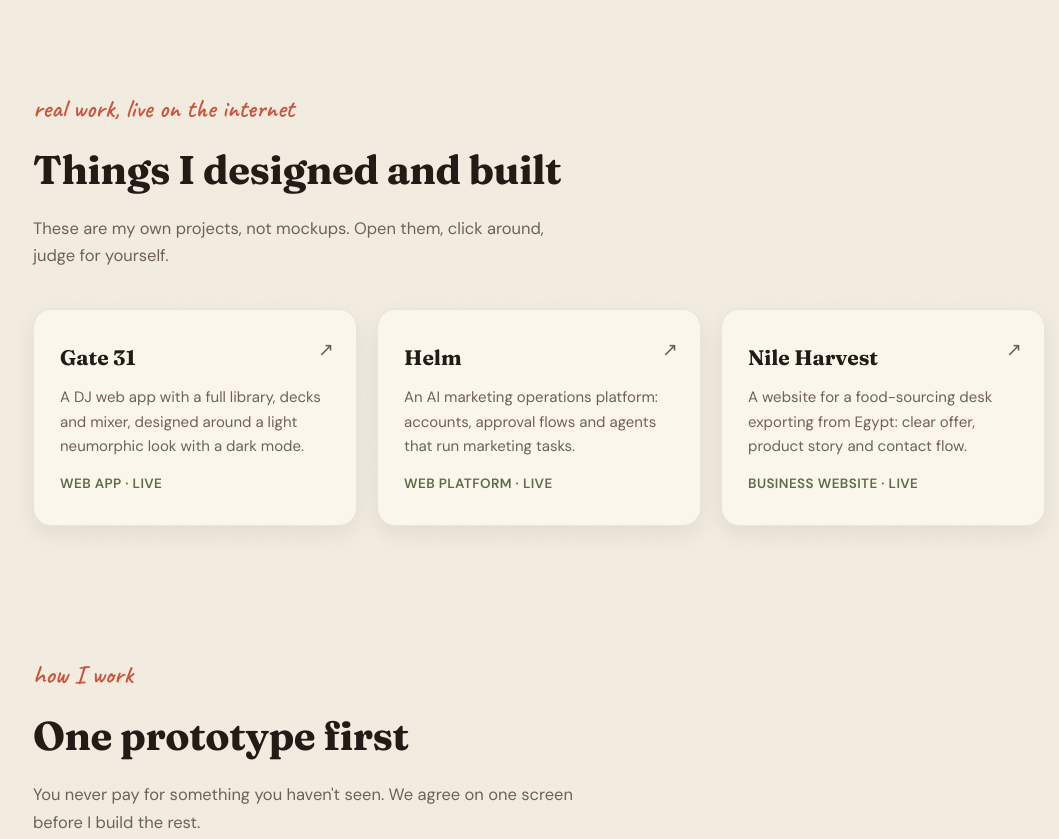
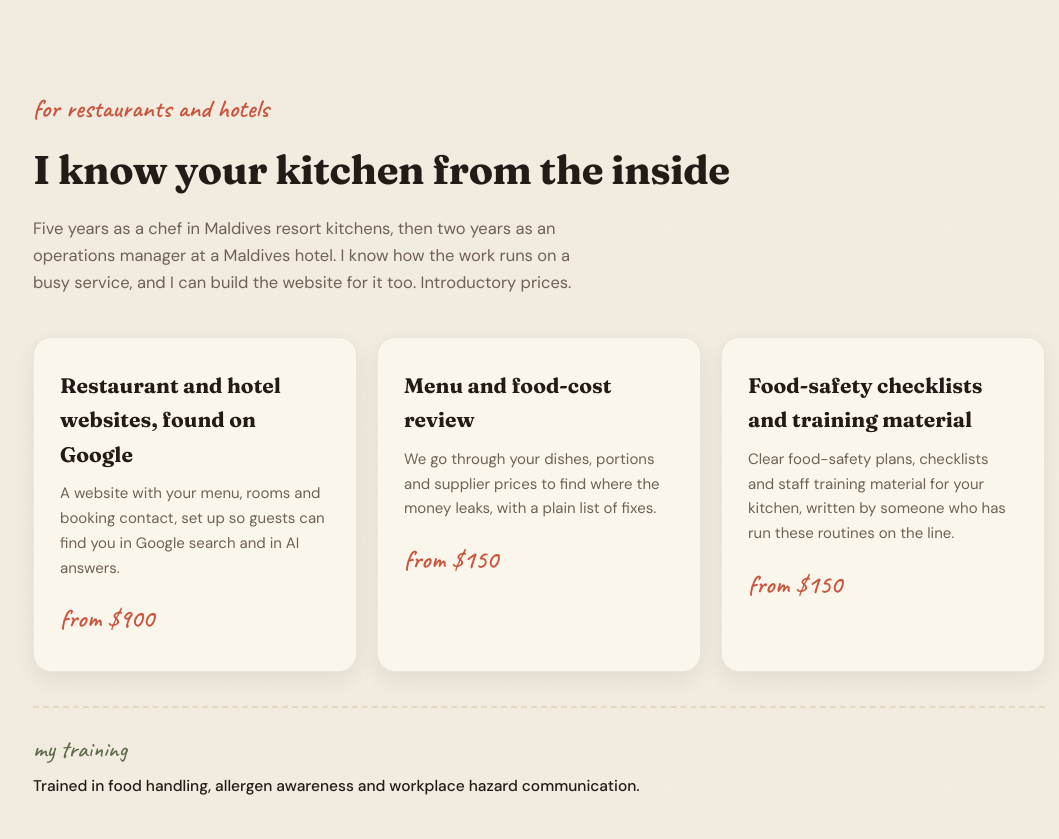
Before and after one commit to ibrahimzed24-a11y/freelance-services, a plain HTML site: page index.html in a window 1280 px wide. Shown: the part 3860-4699 px from the top of the page, without its empty margins (101-1160 px from the left). Drawn offline with Linux system fonts and the light colour scheme.

Commit message:
Add For restaurants and hotels section with training line

```diff
--- a/index.html
+++ b/index.html
@@ -72,6 +72,9 @@
   .card p{color:var(--mut);font-size:15px}
   .price{display:inline-block;margin-top:18px;font-family:'Caveat',cursive;color:var(--terra);font-size:26px;font-weight:600}
 
+  .certs{margin-top:34px;padding-top:22px;border-top:2px dashed var(--sand)}
+  .certs .hand{font-size:24px;color:var(--olive)}
+  .certs .trained{font-size:15.5px;color:var(--ink);font-weight:500;margin-top:4px}
   .proj{position:relative}
   .proj a{display:block}
   .proj .arrow{position:absolute;top:24px;right:22px;color:var(--mut);font-size:19px;transition:color .15s,transform .15s}
@@ -314,6 +317,33 @@ if(n)gtag('event',n,{link_url:u});});
     </div>
   </section>
 
+  <section id="hospitality">
+    <span class="kicker">for restaurants and hotels</span>
+    <h2>I know your kitchen from the inside</h2>
+    <p class="sub">Five years as a chef in Maldives resort kitchens, then two years as an operations manager at a Maldives hotel. I know how the work runs on a busy service, and I can build the website for it too. Introductory prices.</p>
+    <div class="grid">
+      <div class="card">
+        <h3>Restaurant and hotel websites, found on Google</h3>
+        <p>A website with your menu, rooms and booking contact, set up so guests can find you in Google search and in AI answers.</p>
+        <span class="price">from $900</span>
+      </div>
+      <div class="card">
+        <h3>Menu and food-cost review</h3>
+        <p>We go through your dishes, portions and supplier prices to find where the money leaks, with a plain list of fixes.</p>
+        <span class="price">from $150</span>
+      </div>
+      <div class="card">
+        <h3>Food-safety checklists and training material</h3>
+        <p>Clear food-safety plans, checklists and staff training material for your kitchen, written by someone who has run these routines on the line.</p>
+        <span class="price">from $150</span>
+      </div>
+    </div>
+      <div class="certs">
+      <span class="hand">my training</span>
+      <p class="trained">Trained in food handling, allergen awareness and workplace hazard communication.</p>
+    </div>
+</section>
+
   <section id="work">
     <span class="kicker">real work, live on the internet</span>
     <h2>Things I designed and built</h2>
```
